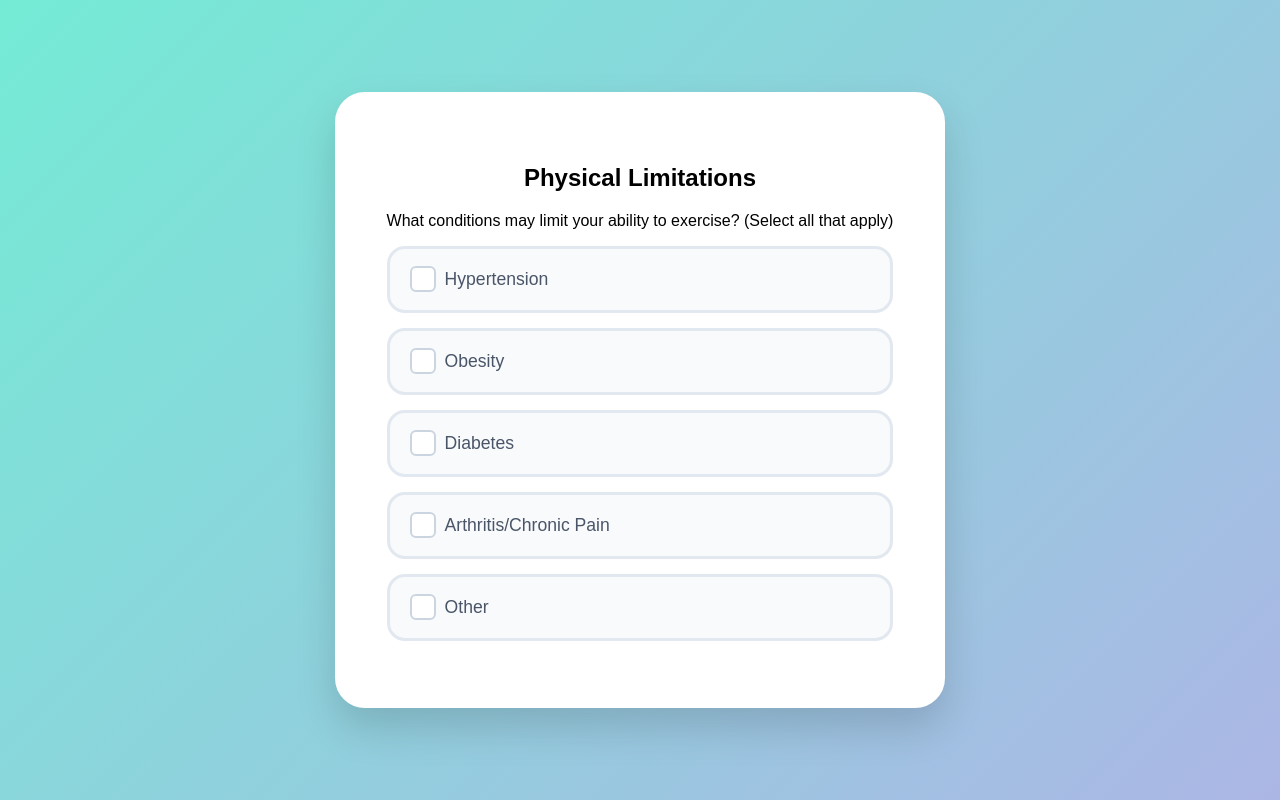
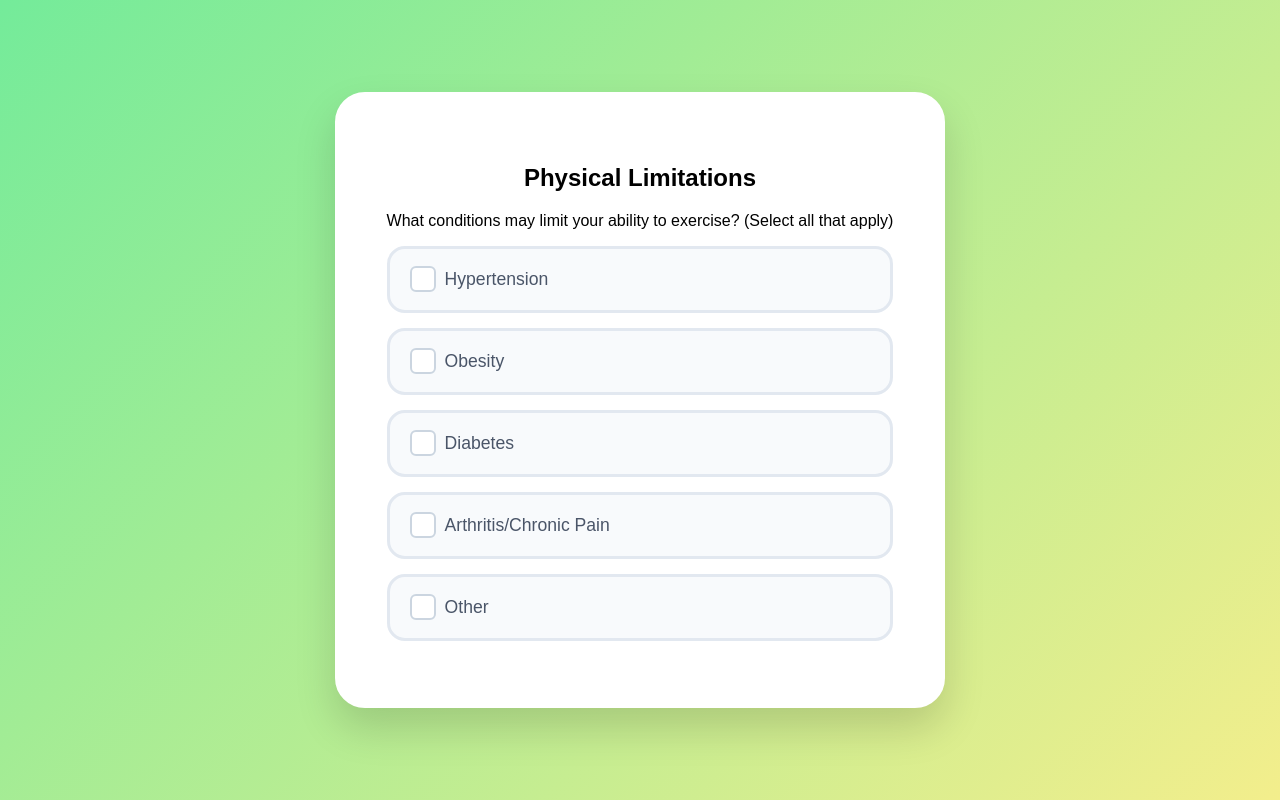
Before and after one commit to JennaFontana/BloomBuddy, a plain HTML site: page questionair.html in a window 1280 px wide. Drawn offline with Linux system fonts and the light colour scheme; a web font is replaced by a local one.

Commit message:
Updated background color

```diff
--- a/questionair.css
+++ b/questionair.css
@@ -1,6 +1,6 @@
 /* 1. Vibrant Spring Background */
 body {
-    background: linear-gradient(135deg, #74ebd5 0%, #acb6e5 100%); /* Energetic Sky Gradient */
+    background: linear-gradient(135deg, #74eb9a 0%, #f3ee8c 100%); /* Energetic Sky Gradient */
     min-height: 100vh;
     margin: 0;
     display: flex;
```
